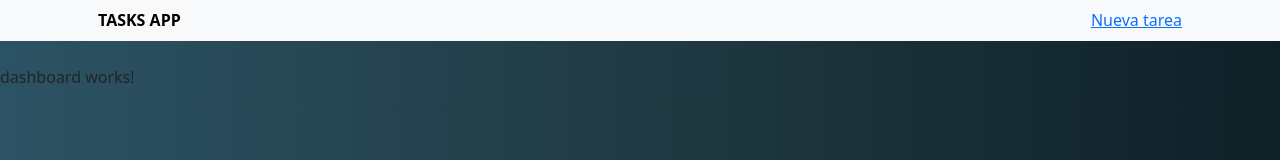
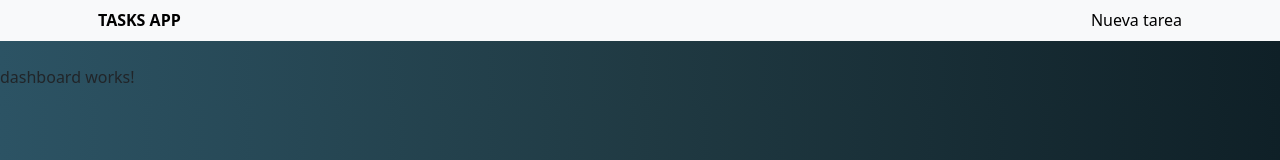
Before and after one commit to JorgeC0d3/Proyecto_Jorge, an Angular app in the folder frontend/: page / in a window 1280 px wide. Shown: the top 160 px of the page. Built offline with nearby package versions, Linux system fonts and the light colour scheme.

Commit message:
Update nav-bar.component.css

```diff
--- a/frontend/src/app/nav-bar/nav-bar.component.css
+++ b/frontend/src/app/nav-bar/nav-bar.component.css
@@ -7,3 +7,13 @@
 .link:hover{
     color: #646464;
 }
+
+.link-component{
+    text-decoration: none;
+    color: #000;
+}
+
+.link-component:hover{
+    color: #494949;
+    cursor: pointer;
+}
```
